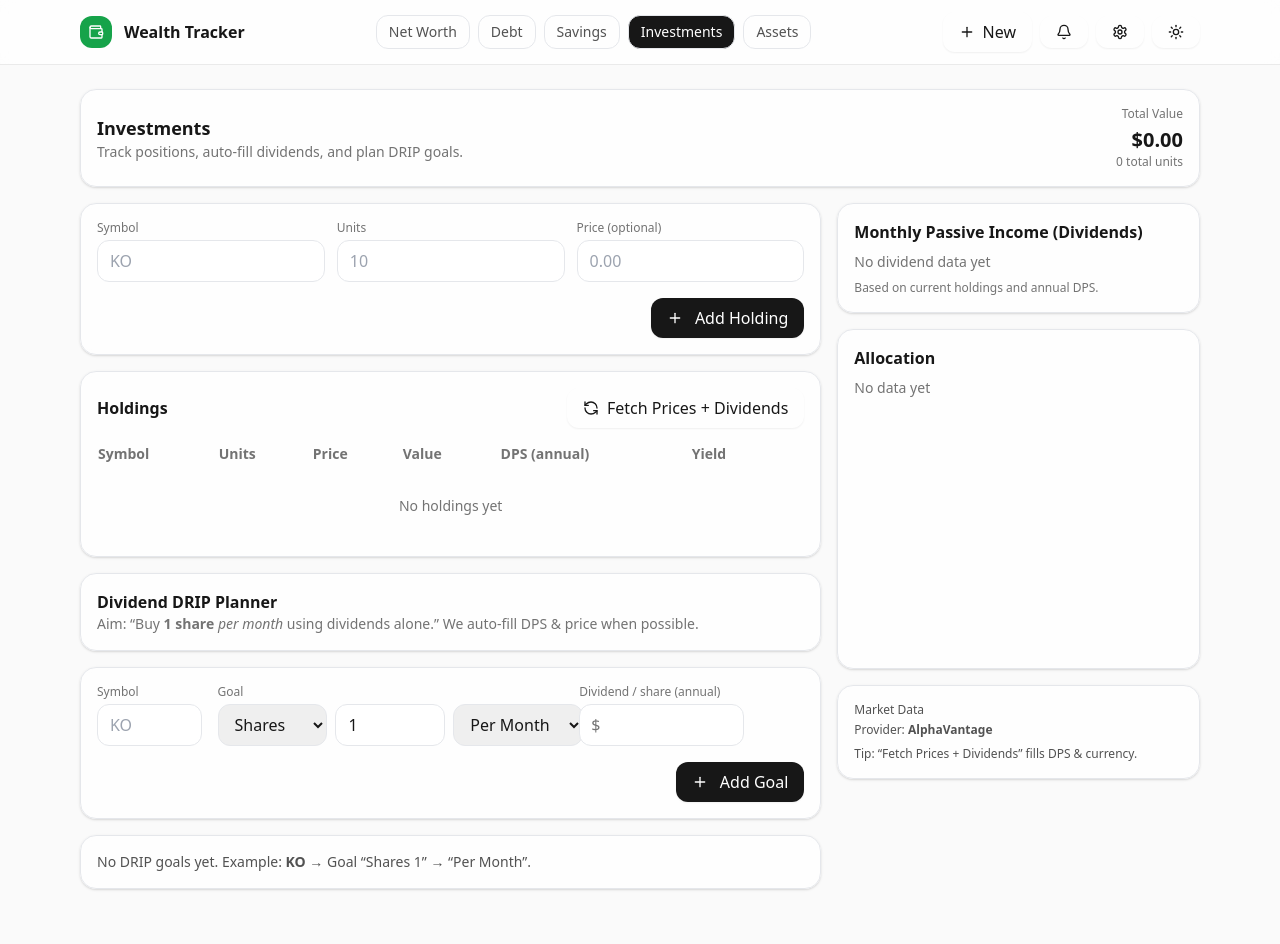
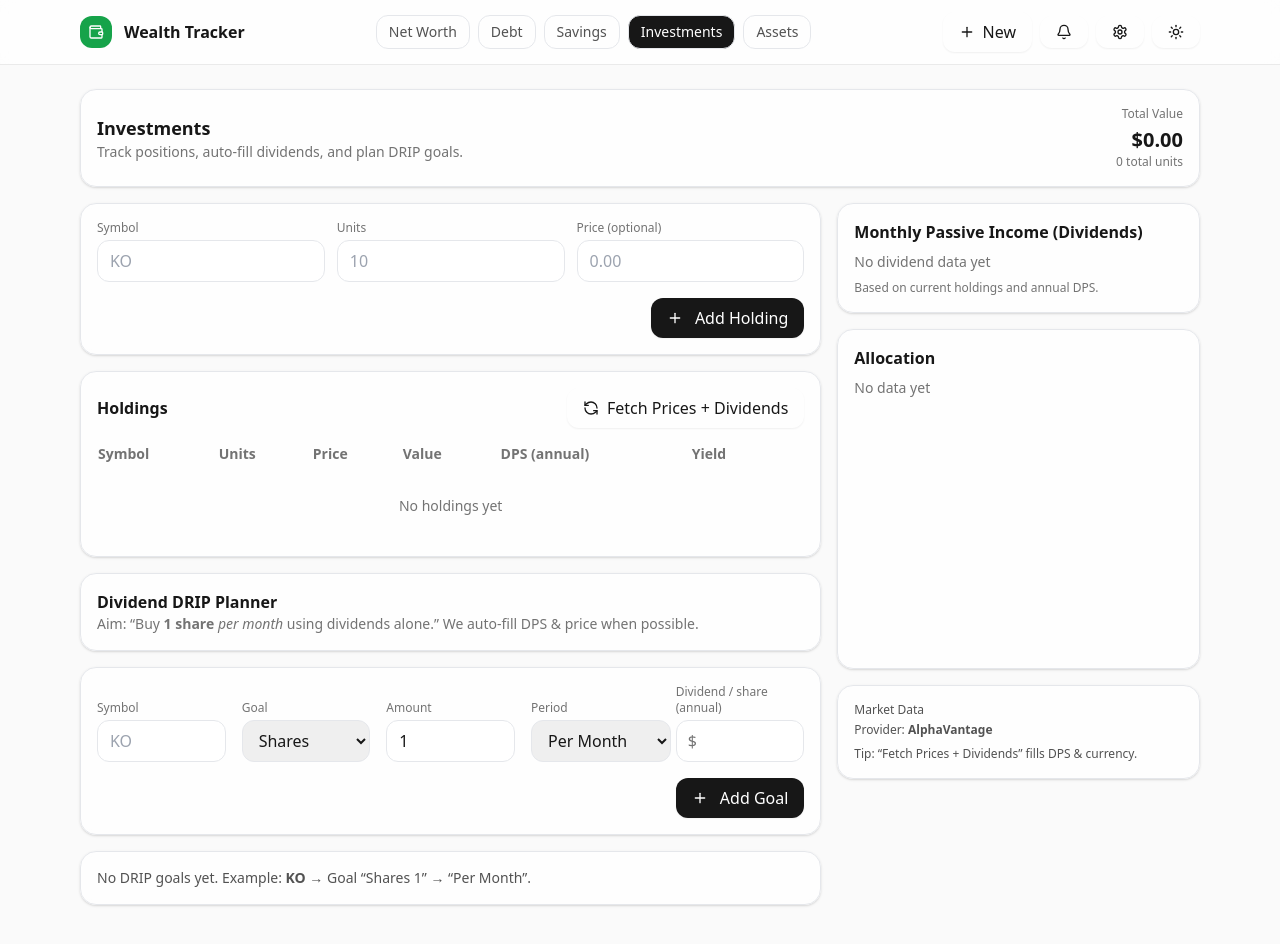
Before and after one commit to chinthujan/wealth-tracker, a React (Vite) app: page / in a window 1280 px wide. Both pictures are taken after a click on the button "Investments". Shown: the top 944 px of the page. Built offline with nearby package versions, Linux system fonts and the light colour scheme.

Commit message:
Alignment fix

```diff
--- a/src/components/DividendPlanner.jsx
+++ b/src/components/DividendPlanner.jsx
@@ -199,8 +199,8 @@ export default function DividendPlanner() {
   const [goalPeriod, setGoalPeriod]   = useState('month')
   const [dpsAnnual, setDpsAnnual]     = useState('')
 
-  const [refPrice, setRefPrice]       = useState(undefined)
-  const [refCcy, setRefCcy]           = useState('USD')
+  const [refPrice, setRefPrice] = useState(undefined)
+  const [refCcy, setRefCcy]     = useState('USD')
 
   const v_symbol = symbol.trim().toUpperCase()
   const v_target = parseNum(targetValue)
@@ -284,10 +284,10 @@ export default function DividendPlanner() {
         </p>
       </div>
 
-      {/* Inputs — single line on lg: 2 / 6 / 3, then a full-width button row */}
-      <form onSubmit={addGoal} className="card grid grid-cols-1 lg:grid-cols-12 gap-4">
-        {/* Symbol (2) */}
-        <div className="lg:col-span-2">
+      {/* Inputs — FLAT GRID: even spacing, no overlap */}
+      <form onSubmit={addGoal} className="card grid grid-cols-1 lg:grid-cols-5 gap-4 items-end">
+        {/* 1) Symbol */}
+        <div className="lg:col-span-1">
           <label className="label">Symbol</label>
           <input
             className="input w-full"
@@ -299,40 +299,46 @@ export default function DividendPlanner() {
           <datalist id="dripSymbols">
             {Array.from(new Set((holdings||[]).map(h => (h.symbol||'').toUpperCase()).filter(Boolean))).map(s => <option key={s} value={s} />)}
           </datalist>
-          {refPrice ? (
-            <div className="text-[11px] text-neutral-500 dark:text-neutral-400 mt-1">
-              Ref price: <span className="font-medium">{currency(refPrice)} {refCcy}</span>
-            </div>
-          ) : null}
         </div>
 
-        {/* Goal (6) */}
-        <div className="lg:col-span-6">
+        {/* 2) Goal type */}
+        <div className="lg:col-span-1">
           <label className="label">Goal</label>
-          <div className="grid grid-cols-3 gap-2">
           <select className="input w-full" value={goalType} onChange={e => setGoalType(e.target.value)}>
             <option value="shares">Shares</option>
             <option value="income">Income ($)</option>
           </select>
+        </div>
+
+        {/* 3) Amount */}
+        <div className="lg:col-span-1">
+          <label className="label">Amount</label>
           <input className="input w-full" value={targetValue} onChange={e => setTargetValue(e.target.value)} placeholder={goalType==='shares'?'1':'100'} />
-            <select className="input w-full min-w-[130px]" value={goalPeriod} onChange={e => setGoalPeriod(e.target.value)}>
+        </div>
+
+        {/* 4) Period */}
+        <div className="lg:col-span-1">
+          <label className="label">Period</label>
+          <select className="input w-full min-w-[140px]" value={goalPeriod} onChange={e => setGoalPeriod(e.target.value)}>
             {PERIODS.map(p => <option key={p.key} value={p.key}>{p.label}</option>)}
           </select>
         </div>
-        </div>
 
-        {/* Dividend / share (annual) (3) */}
-        <div className="lg:col-span-3">
-          <label className="label whitespace-nowrap">Dividend / share (annual)</label>
-          <div className="relative lg:max-w-[260px]">
+        {/* 5) Dividend / share */}
+        <div className="lg:col-span-1">
+          <label className="label">Dividend / share (annual)</label>
+          <div className="relative">
             <span className="pointer-events-none absolute left-3 top-1/2 -translate-y-1/2 text-neutral-500">$</span>
             <input className="input w-full pl-6" value={dpsAnnual} onChange={e => setDpsAnnual(e.target.value)} />
           </div>
+          {(() => refPrice
+            ? <div className="text-[11px] text-neutral-500 dark:text-neutral-400 mt-1">Ref price: <span className="font-medium">{currency(refPrice)} {refCcy}</span></div>
+            : null)()}
         </div>
 
-        {/* Button row (full width, bottom-right) */}
-        <div className="lg:col-span-12 flex justify-end">
-          <button type="submit" className="btn btn-primary h-10 px-4" disabled={!canSubmit}>
+        {/* Button row (separate line, right-aligned) */}
+        <div className="lg:col-span-5 flex justify-end">
+          <button type="submit" className="btn btn-primary h-10 px-4" disabled={!(v_symbol && v_target > 0 && v_dps > 0)}>
             <Plus className="w-4 h-4 mr-1" /> Add Goal
           </button>
         </div>
@@ -341,7 +347,7 @@ export default function DividendPlanner() {
       {/* Goals */}
       {sortedGoals.length > 0 ? (
         <div className="grid grid-cols-1 gap-3">
-          {sortedGoals.map(g => (<GoalRow key={g.id} g={g} holdings={holdings} onDelete={removeGoal} />))}
+          {sortedGoals.map(g => (<GoalRow key={g.id} g={g} holdings={holdings} onDelete={(id)=>setData(prev=>({...prev, dividendGoals:(prev.dividendGoals||[]).filter(x=>x.id!==id)}))} />))}
         </div>
       ) : (
         <div className="card text-sm text-neutral-600 dark:text-neutral-300">
```
Lines whose indentation alone changed are shown as unchanged.
